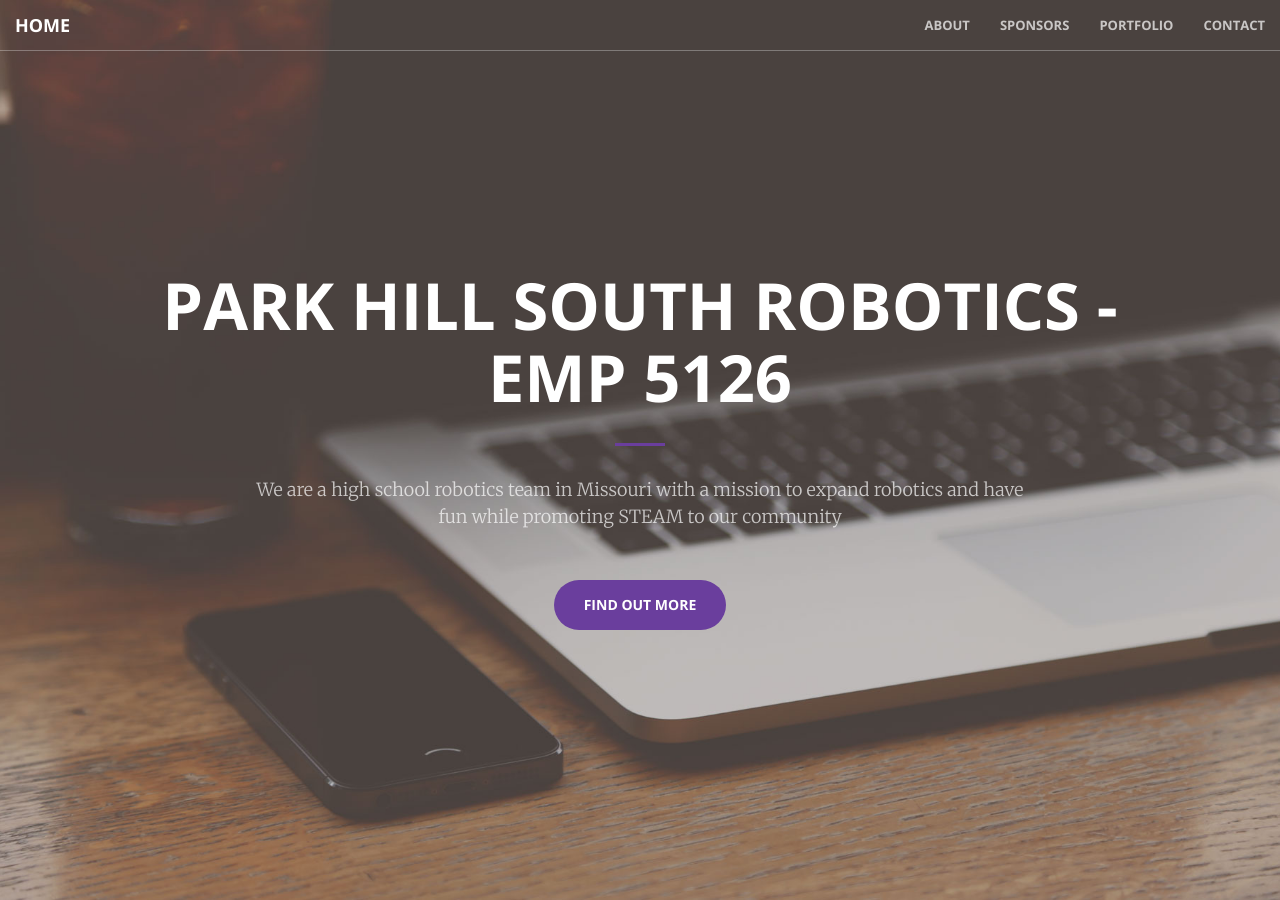
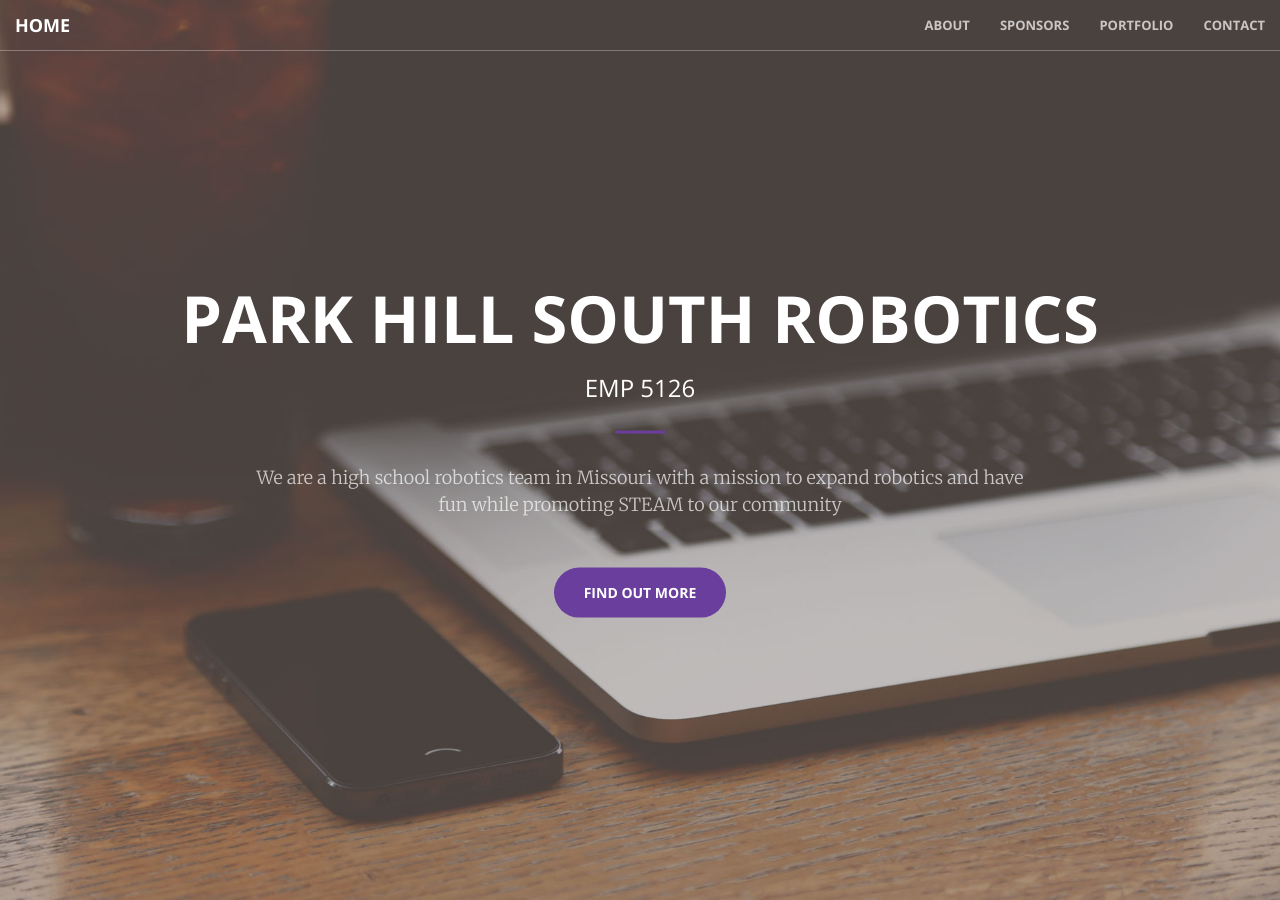
Before and after one commit to melindamongar-commits/EMP5126Website, a Jekyll site: the page built from index.html, in a window 1280 px wide and 900 px high. Built offline with Jekyll 4.4.1, drawn with Linux system fonts in a browser that asks for light colours.

```diff
--- a/_includes/header.html
+++ b/_includes/header.html
@@ -1,7 +1,8 @@
 <header>
     <div class="header-content">
         <div class="header-content-inner">
-            <h1>Park Hill South Robotics - EMP 5126</h1>
+            <h1>Park Hill South Robotics</h1>
+            <h3>EMP 5126</h3>
             <hr>
             <p>We are a high school robotics team in Missouri with a mission to expand robotics and have fun while promoting STEAM to our community</p>
             <a href="#about" class="btn btn-primary btn-xl page-scroll">Find Out More</a>
```
